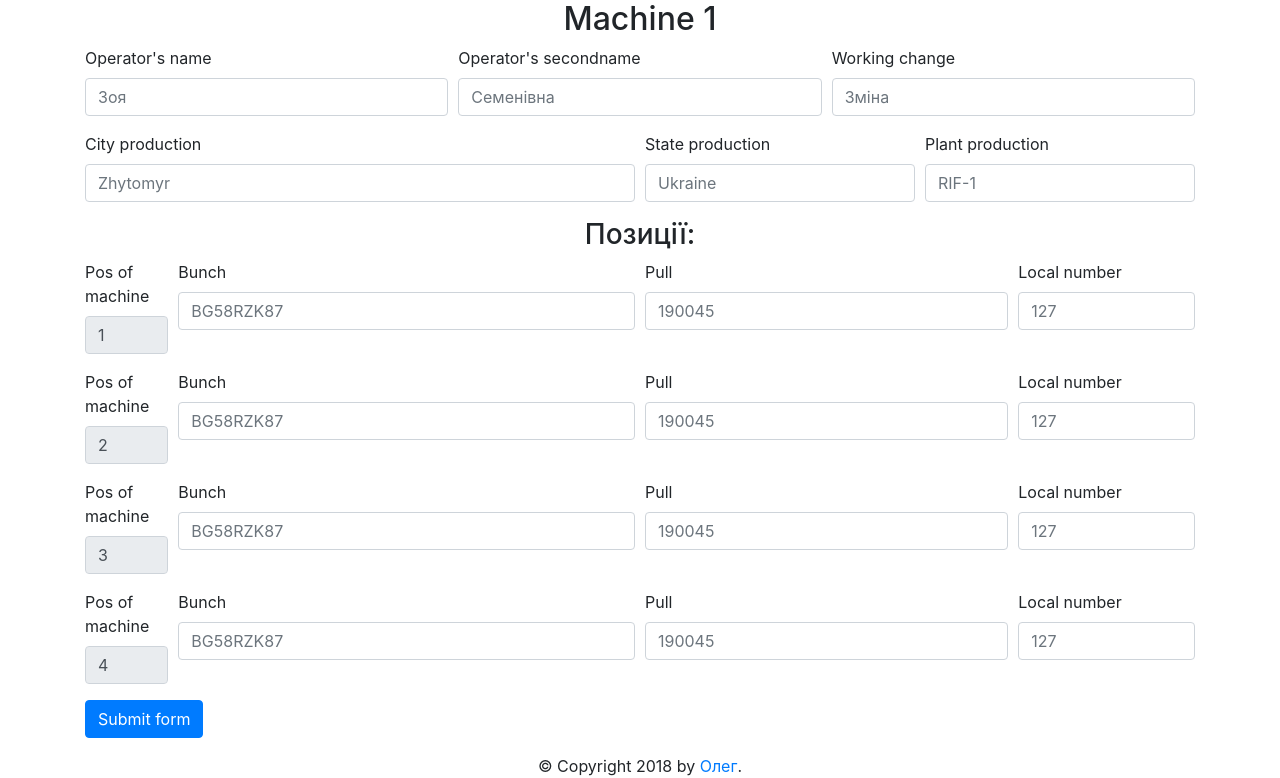
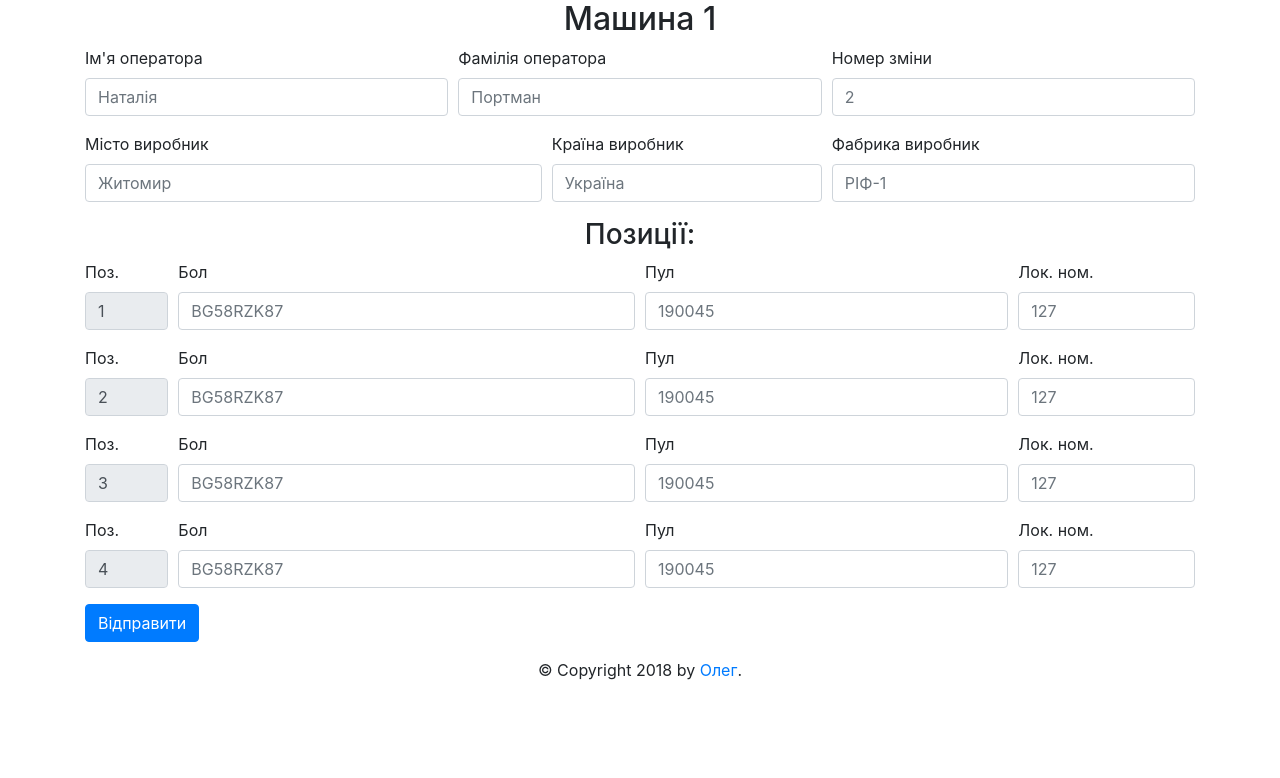
Before and after one commit to OlehQWERTY/Client_SoleGluingMachineImpruvements, a Flask app: page /machine/1 in a window 1280 px wide. Shown: the part 56-834 px from the top of the page. After the commit the page ends 736 px from the top, so only its background shows below. Run offline with Flask 2, Linux system fonts and the light colour scheme; a user stored in the database is signed in; some libraries are stand-ins or nearby versions.

Commit message:
localisation is finnished

```diff
--- a/controlWebPage/forms.py
+++ b/controlWebPage/forms.py
@@ -74,7 +74,7 @@ class TaskAddForm(FlaskForm):
                             #validators=[DataRequired(), DateRange(min=datetime.now())])  # validators=[DataRequired(), DateRange(min=datetime.now(), max=(datetime.now() + timedelta(days=7)))]
     dateRequired = DateTimeLocalField(label = 'date required', format = '%Y-%m-%dT%H:%M') #, format = "%d%b%Y %H:%M",
                             #validators=[DataRequired(), DateRange(min=datetime.now())])
-    submit = SubmitField('ADD TASK')
+    submit = SubmitField('Add task')
 
     # validate
     def validate_localNumber(self, localNumber):
--- a/controlWebPage/static/localisation/lang_db.json
+++ b/controlWebPage/static/localisation/lang_db.json
@@ -41,7 +41,7 @@
 		"Task list:",
 		"Bunch",
 		"Pull",
-		"Local number",
+		"Local numb",
 		"Date required",
 		"Total ammount",
 		"Percentage",
@@ -55,11 +55,18 @@
 		"Date entered task",
 		"Data entered to production",
 		"Data required",
+		"Add new task:",
 		"--- _ Machine page _ ---",
 		"Operator's name",
+		"Nataly",
+		"Portman",
 		"Operator's secondname",
 		"Working change",
-		"Pos of machine",
+		"Pos",
+		"Zhytomyr",
+		"Ukraine",
+		"RIF",
+		"Submit form",
 		"--- _ Short words _ ---",
 		"Log"
 	],
@@ -105,7 +112,7 @@
 		"Список завдань:",
 		"Бол",
 		"Пул",
-		"Локальний номер",
+		"Лок. ном.",
 		"Виготовити до",
 		"Загальна к-сть",
 		"Відсотків",
@@ -119,11 +126,18 @@
 		"Дата отримання завдання",
 		"Дата початку виконання",
 		"Виготовити до",
+		"Додати нове завда:",
 		"--- _ Machine page _ ---",
 		"Ім'я оператора",
+		"Наталія",
+		"Портман",
 		"Фамілія оператора",
 		"Номер зміни",
-		"№ позиції",
+		"Поз.",
+		"Житомир",
+		"Україна",
+		"РІФ",
+		"Відправити",
 		"--- _ Short words _ ---",
 		"Лог"
 	]
--- a/controlWebPage/templates/machine.html
+++ b/controlWebPage/templates/machine.html
@@ -19,7 +19,7 @@
   {% endif %}
 
   <!-- {% if number %} -->
-    <center><h2>Machine {{ number }}</h2></center>
+    <center><h2>{[(Machine)]} {{ number }}</h2></center>
     <!-- <h2> Pos: {{ machine }} </h2> -->
   <!-- {% else %} -->
     <!-- <h2>All machines</h2> -->
@@ -53,8 +53,8 @@
       <div class="form-row">
 
         <div class="col-md-4 mb-3">
-          <label for="validationTooltip01">Operator's name</label>
-          <input type="text" class="form-control" id="validationTooltip01" placeholder="Зоя" required>
+          <label for="validationTooltip01">{[(Operator's name)]}</label>
+          <input type="text" class="form-control" id="validationTooltip01" placeholder="{[(Nataly)]}" required>
           <!-- <input type="text" class="form-control" id="validationTooltip01" placeholder="Им'я" value="Зоя" required> -->
           <div class="invalid-tooltip">
             Looks good!
@@ -62,8 +62,8 @@
         </div>
 
         <div class="col-md-4 mb-3">
-          <label for="validationTooltip02">Operator's secondname</label>
-          <input type="text" class="form-control" id="validationTooltip02" placeholder="Семенівна" required>
+          <label for="validationTooltip02">{[(Operator's secondname)]}</label>
+          <input type="text" class="form-control" id="validationTooltip02" placeholder="{[(Portman)]}" required>
           <!-- <div class="valid-invalid">  показувати підпис нижче при пустому полі -->
           <div class="invalid-tooltip">
             Looks good!
@@ -71,8 +71,8 @@
         </div>
 
         <div class="col-md-4 mb-3">
-          <label for="validationTooltip03">Working change</label>
-          <input type="text" class="form-control" id="validationTooltip03" placeholder="Зміна" required>
+          <label for="validationTooltip03">{[(Working change)]}</label>
+          <input type="text" class="form-control" id="validationTooltip03" placeholder="2" required>
           <div class="invalid-tooltip">
           <!-- <div class="valid-invalid"> -->
             Looks good!
@@ -94,23 +94,23 @@
       </div>
 
       <div class="form-row">
-        <div class="col-md-6 mb-3">
-          <label for="validationTooltip04">City production</label>
-          <input type="text" class="form-control" id="validationTooltip04" placeholder="Zhytomyr" required>
+        <div class="col-md-5 mb-3">
+          <label for="validationTooltip04">{[(City production)]}</label>
+          <input type="text" class="form-control" id="validationTooltip04" placeholder="{[(Zhytomyr)]}" required>
           <div class="invalid-tooltip">
             Please provide a valid city.
           </div>
         </div>
         <div class="col-md-3 mb-3">
-          <label for="validationTooltip05">State production</label>
-          <input type="text" class="form-control" id="validationTooltip05" placeholder="Ukraine" required>
+          <label for="validationTooltip05">{[(State production)]}</label>
+          <input type="text" class="form-control" id="validationTooltip05" placeholder="{[(Ukraine)]}" required>
           <div class="invalid-tooltip">
             Please provide a valid state.
           </div>
         </div>
-        <div class="col-md-3 mb-3">
-          <label for="validationTooltip06">Plant production</label>
-          <input type="text" class="form-control" id="validationTooltip06" placeholder="RIF-1" required>
+        <div class="col-md-4 mb-3">
+          <label for="validationTooltip06">{[(Plant production)]}</label>
+          <input type="text" class="form-control" id="validationTooltip06" placeholder="{[(RIF)]}-1" required>
           <div class="invalid-tooltip">
             Please provide a valid plant id.
           </div>
@@ -123,28 +123,28 @@
 
         <div class="form-row">
           <div class="col-md-1 mb-3">
-            <label for="validationTooltip04">Pos of machine</label>
+            <label for="validationTooltip04">{[(Pos)]}</label>
             <input type="text" class="form-control" id="validationTooltip04" placeholder="{{ x }}" value="{{ x }}" readonly>
             <div class="invalid-tooltip">
               Please provide a valid position number.
             </div>
           </div>
           <div class="col-md-5 mb-3">
-            <label for="validationTooltip04">Bunch</label>
+            <label for="validationTooltip04">{[(Bunch)]}</label>
             <input type="text" class="form-control" id="validationTooltip04" placeholder="BG58RZK87" required>
             <div class="invalid-tooltip">
               Please provide a valid city.
             </div>
           </div>
           <div class="col-md-4 mb-3">
-            <label for="validationTooltip05">Pull</label>
+            <label for="validationTooltip05">{[(Pull)]}</label>
             <input type="text" class="form-control" id="validationTooltip05" placeholder="190045" required>
             <div class="invalid-tooltip">
               Please provide a valid state.
             </div>
           </div>
           <div class="col-md-2 mb-3">
-            <label for="validationTooltip06">Local number</label>
+            <label for="validationTooltip06">{[(Local numb)]}</label>
             <input type="text" class="form-control" id="validationTooltip06" placeholder="127" required>
             <div class="invalid-tooltip">
               Please provide a valid plant id.
@@ -154,7 +154,8 @@
 
       {% endfor %}
 
-      <button class="btn btn-primary" type="submit">Submit form</button>
+      <!-- test after translation -->
+      <button class="btn btn-primary" type="submit">{[(Submit form)]}</button>
     </form>
   </div>
 
--- a/controlWebPage/templates/machineAll.html
+++ b/controlWebPage/templates/machineAll.html
@@ -98,9 +98,9 @@
   {% endif %}
 
   {% for x in machines %}
-    <center><h2>Machine {{ x }} ({{ machines[x] }}) </h2></center>  <!--  {{ x }} -->
+    <center><h2>{[(Machine)]} {{ x }} ({{ machines[x] }}) </h2></center>  <!--  {{ x }} -->
       {% for y in range(machines[x]) %}
-        <h5> Позиція {{ y + 1 }} ({{mProgress[0][x][y][0]}} / {{mProgress[0][x][y][1]}}): </h5>
+        <h5> {[(Pos)]} {{ y + 1 }} ({{mProgress[0][x][y][0]}} / {{mProgress[0][x][y][1]}}): </h5>
         {% if True %}
           <!-- {{y ~ 1}} -->
           {% set tempStr = ("progress" ~ x ~ "_" ~ y) %}
```
Also changed, not shown: controlWebPage/templates/account.html (+18 -18 lines), controlWebPage/templates/task.html (+7 -7 lines), controlWebPage/templates/taskAdd.html (+13 -15 lines), controlWebPage/site.db.
